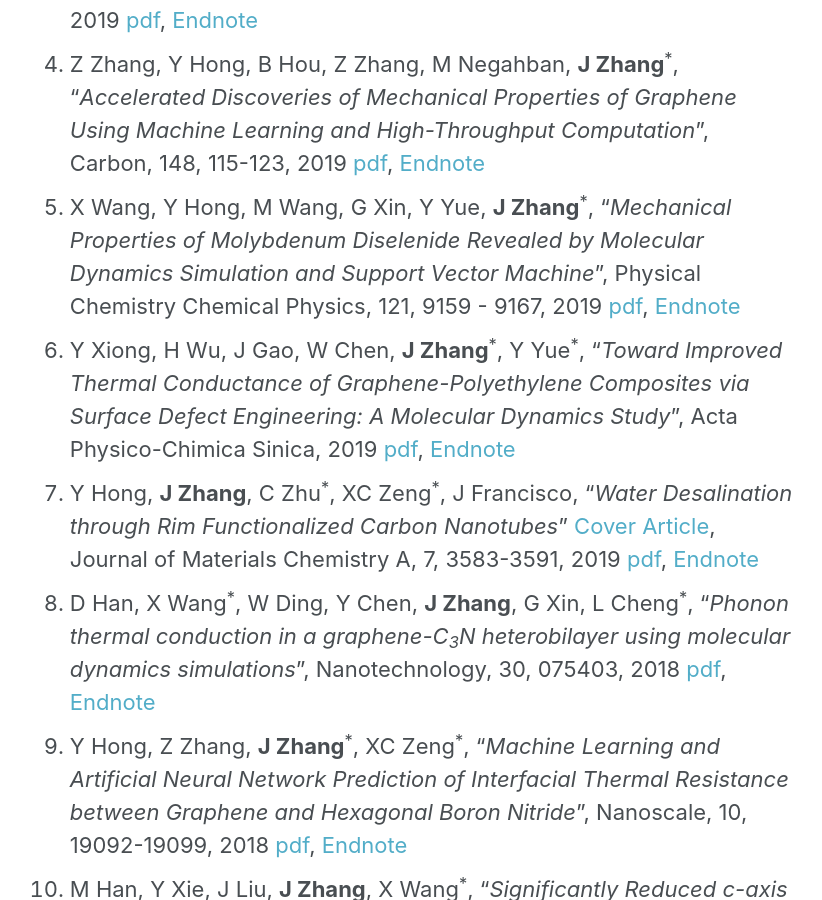
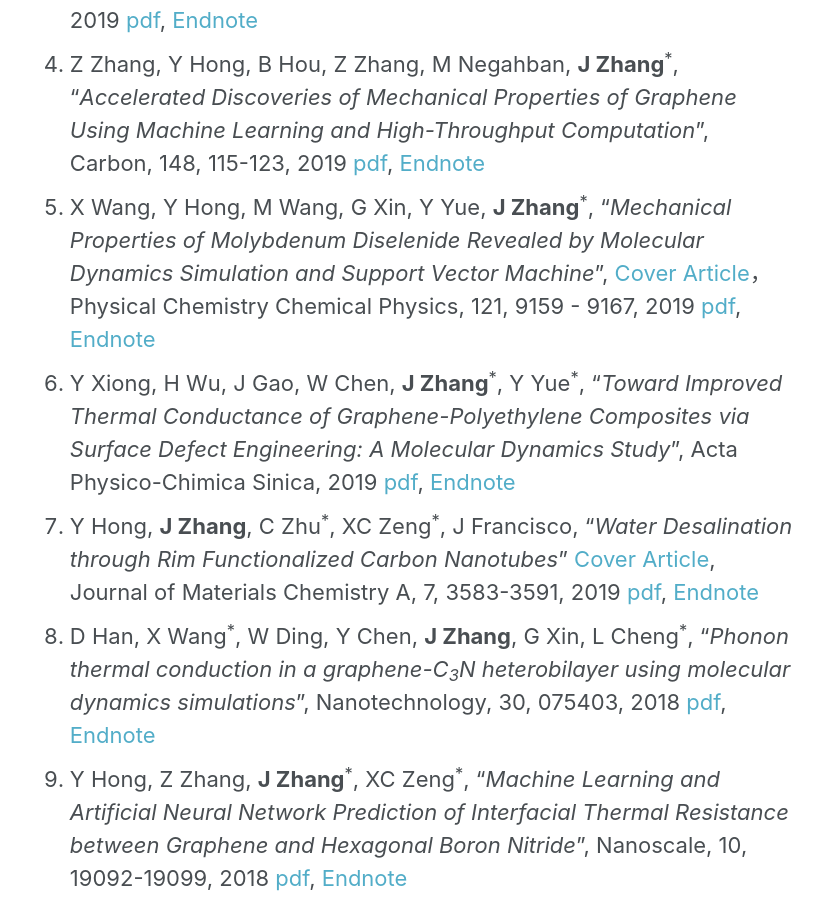
Before and after one commit to JingchaoZhang/JingchaoZhang.github.io, a Jekyll site: the page built from _pages/publications.md, in a window 1280 px wide and 900 px high, scrolled down 572 px. Shown: the whole window, without its empty margins (254-1076 px from the left). Built offline with Jekyll 4.4.1, drawn with Linux system fonts in a browser that asks for light colours.

Commit message:
Update publications.md

```diff
--- a/_pages/publications.md
+++ b/_pages/publications.md
@@ -11,7 +11,7 @@ author_profile: false
 1. W Ding, D Han, **J Zhang**, X Wang<sup>\*</sup>, "_Mechanical Responses of WSe<sub>2</sub> Monolayers: A Molecular Dynamics Study_", Materials Research Express, 10.1088/2053-1591/ab2085, 2019, [Accepted](https://iopscience.iop.org/article/10.1088/2053-1591/ab2085/pdf)
 1. Y Hong, Y Wu, S Wu, X Wang, **J Zhang**<sup>\*</sup>, "_Overview of Computational Simulations in Quantum Dots_", Israel Journal of Chemistry, 59, 1–13, 2019 [pdf](https://drive.google.com/file/d/14MZ9eGvzLXFkTjf9m713s-8ooDSlySMd/view?usp=sharing), [Endnote](https://drive.google.com/uc?export=download&id=11IbuYseV9TjA5so-vHovLT9ubQ1G5U4H)
 1. Z Zhang, Y Hong, B Hou, Z Zhang, M Negahban, **J Zhang**<sup>\*</sup>, "_Accelerated Discoveries of Mechanical Properties of Graphene Using Machine Learning and High-Throughput Computation_", Carbon, 148, 115-123, 2019 [pdf](https://drive.google.com/file/d/135cjpy0XeG1xwKV36J-Po_XvT4CtbtMK/view?usp=sharing), [Endnote](https://drive.google.com/uc?export=download&id=1ixkfDtvS0PK2id4dCfvVZWeD0Sae-Cz0)
-1. X Wang, Y Hong, M Wang, G Xin, Y Yue, **J Zhang**<sup>\*</sup>, "_Mechanical Properties of Molybdenum Diselenide Revealed by Molecular Dynamics Simulation and Support Vector Machine_", Physical Chemistry Chemical Physics, 121, 9159 - 9167, 2019 [pdf](https://drive.google.com/file/d/1205C1SydYCXIFLepqr-7IZ5TqufQvjko/view?usp=sharing), [Endnote](https://drive.google.com/uc?export=download&id=1zBJ06I1Ayb-WC6SJPT4VjHsIRyD1CRfW)
+1. X Wang, Y Hong, M Wang, G Xin, Y Yue, **J Zhang**<sup>\*</sup>, "_Mechanical Properties of Molybdenum Diselenide Revealed by Molecular Dynamics Simulation and Support Vector Machine_", [Cover Article](https://pubs.rsc.org/en/content/articlelanding/2019/cp/c8cp07881e#!divAbstract)， Physical Chemistry Chemical Physics, 121, 9159 - 9167, 2019 [pdf](https://drive.google.com/file/d/1205C1SydYCXIFLepqr-7IZ5TqufQvjko/view?usp=sharing), [Endnote](https://drive.google.com/uc?export=download&id=1zBJ06I1Ayb-WC6SJPT4VjHsIRyD1CRfW)
 1. Y Xiong, H Wu, J Gao, W Chen, **J Zhang**<sup>\*</sup>, Y Yue<sup>\*</sup>, "_Toward Improved Thermal Conductance of Graphene-Polyethylene Composites via Surface Defect Engineering: A Molecular Dynamics Study_", Acta Physico-Chimica Sinica, 2019 [pdf](https://drive.google.com/uc?export=download&id=1hD--MZAkrm2w7zpOpH6ZmWK64A1WYhT3), [Endnote](https://drive.google.com/uc?export=download&id=1v_wFh63Gjdnul8chgS1s7i4qRreSMCSJ)
 1. Y Hong, **J Zhang**, C Zhu<sup>\*</sup>, XC Zeng<sup>\*</sup>, J Francisco, "_Water Desalination through Rim Functionalized Carbon Nanotubes_" [Cover Article](https://drive.google.com/uc?export=download&id=1HEtxkD1w4FyBffVsLtWWaBo4_kKu6ZFJ), Journal of Materials Chemistry A, 7, 3583-3591, 2019 [pdf](https://drive.google.com/uc?export=download&id=1vSOt9J_dsNnpZiDcBepsy5Imy1KedKyv), [Endnote](https://drive.google.com/uc?export=download&id=1XmpT1jEp9kdlLOL7FoCxhuVWpSi9OecA)
 1. D Han, X Wang<sup>\*</sup>, W Ding, Y Chen, **J Zhang**, G Xin, L Cheng<sup>\*</sup>, "_Phonon thermal conduction in a graphene-C<sub>3</sub>N heterobilayer using molecular dynamics simulations_", Nanotechnology, 30, 075403, 2018 [pdf](https://drive.google.com/uc?export=download&id=1NrZk_BFOK1-de00kWBua7Egqhpz31fYA), [Endnote](https://drive.google.com/uc?export=download&id=10pyX0IA0xN29_HcFoLM-KpDwTJE6TqK5)
```
